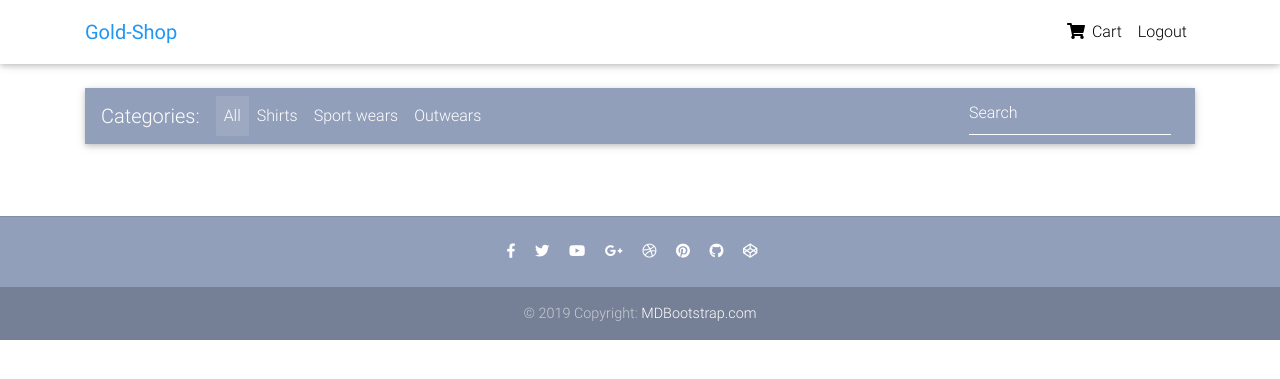
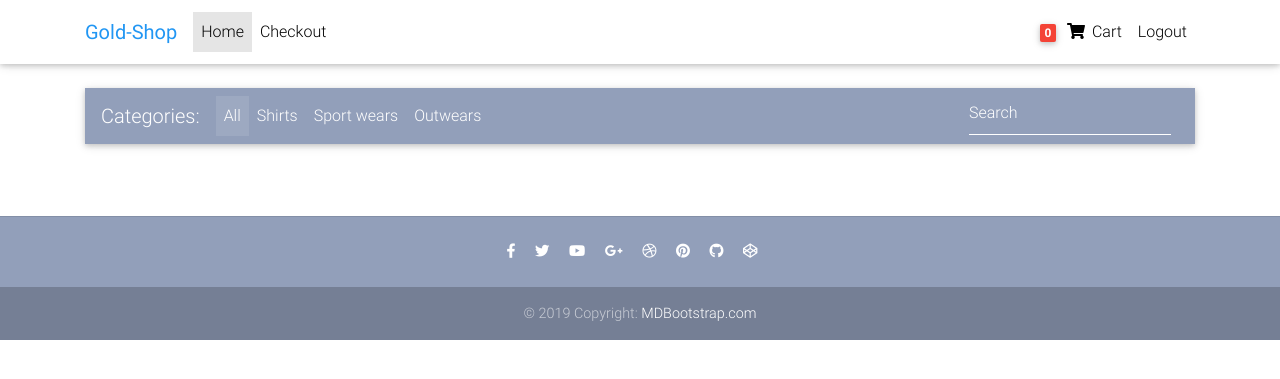
Before and after one commit to thesooge/gold-shop, a Django app: page / in a window 1280 px wide. Shown: the top 379 px of the page. Run offline with Django 3.2, Linux system fonts and the light colour scheme; the visitor is signed in with stand-in values (Sample User, id 1); some libraries are stand-ins or nearby versions.

Commit message:
implement cart_count templateTag

```diff
--- /dev/null
+++ b/cart/templatetags/cart_tags.py
@@ -0,0 +1,15 @@
+# your_app/templatetags/cart_tags.py
+from django import template
+from ..cart import Cart
+
+register = template.Library()
+
+@register.simple_tag(takes_context=True)
+def cart_item_count(context):
+    request = context['request']
+    user = request.user
+    if user.is_authenticated:
+        user_cart = Cart(request)
+        cart_len = len(user_cart)
+        return cart_len
+    return 0
--- a/templates/navbar.html
+++ b/templates/navbar.html
@@ -1,4 +1,4 @@
-{% comment %} {% load cart_template_tags %} {% endcomment %}
+{% load cart_tags %}
 
 <nav class="navbar fixed-top navbar-expand-lg navbar-light white scrolling-navbar">
     <div class="container">
@@ -19,7 +19,7 @@
 
         <!-- Left -->
         <ul class="navbar-nav mr-auto">
-          {% comment %} <li class="nav-item active">
+          <li class="nav-item active">
             <a class="nav-link waves-effect" href="/">Home
               <span class="sr-only">(current)</span>
             </a>
@@ -27,7 +27,7 @@
           <li class="nav-item">
             <a class="nav-link waves-effect" href="/checkout">
             Checkout</a>
-          </li> {% endcomment %}
+          </li>
         </ul>
 
         <!-- Right -->
@@ -35,7 +35,7 @@
           {% if request.user.is_authenticated %}
           <li class="nav-item">
             <a href="{% url 'cart_list' %}" class="nav-link waves-effect">
-              {% comment %} <span class="badge red z-depth-1 mr-1"> {{ request.user|cart_item_count }} </span> {% endcomment %}
+              <span class="badge red z-depth-1 mr-1"> {% cart_item_count %}</span>
               <i class="fas fa-shopping-cart"></i>
               <span class="clearfix d-none d-sm-inline-block"> Cart </span>
             </a>
```
Also changed, not shown: cart/templatetags/__init__.py (added).
